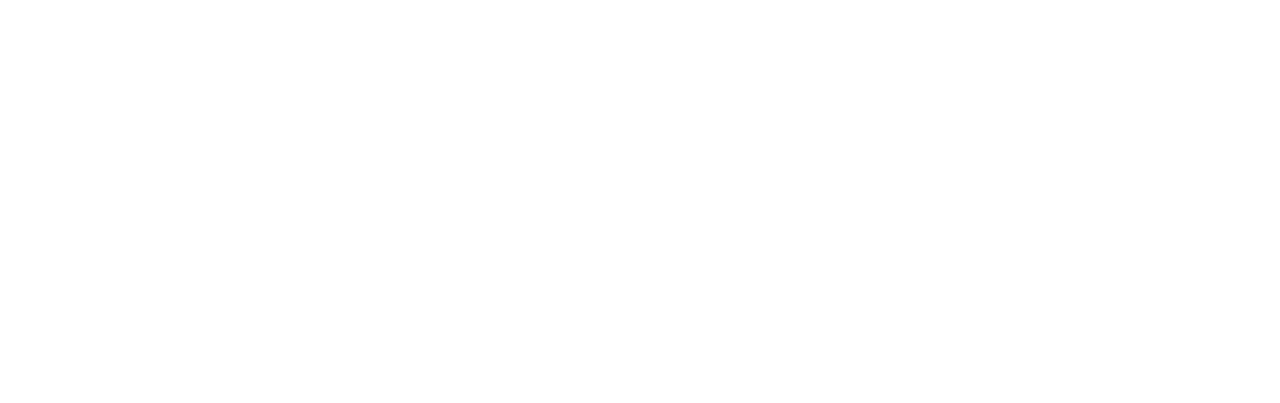
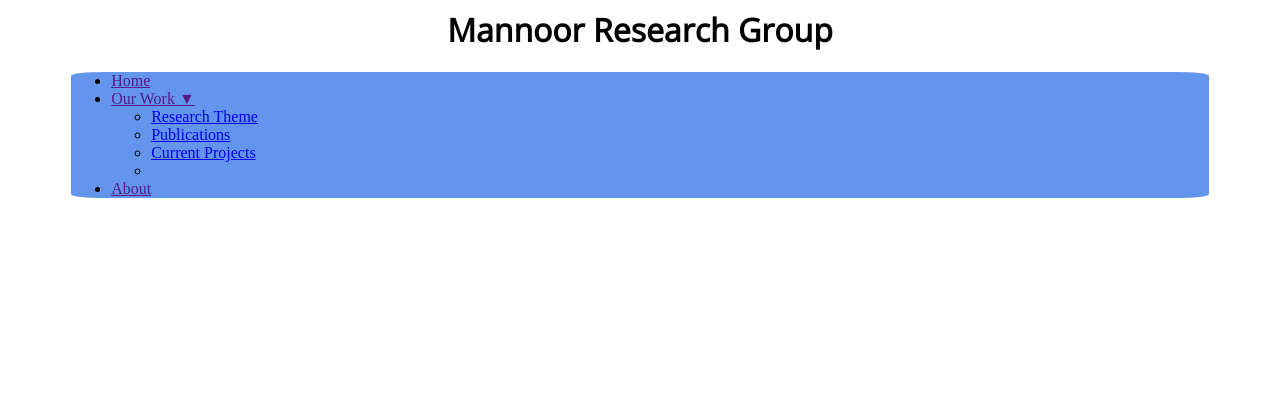
Before and after one commit to amepas/MannoorGroupWebsite, a plain HTML site: page index.html in a window 1280 px wide. Drawn offline with nearby package versions, Linux system fonts and the light colour scheme.

Commit message:
just the start
not much done here, just the basic start

```diff
--- a/index.html
+++ b/index.html
@@ -6,7 +6,32 @@
         <link rel="stylesheet" type="text/css" href="slick/slick.css">
         <link href='http://fonts.googleapis.com/css?family=Open+Sans' rel='stylesheet' type='text/css'>
     </head>
-<!-- The above stuff is going to be in everything. This file will be the main page. There will be a style sheet in here for the stuff between the header and footer. The external css will be for formatting the header and footer, since changing that will update all files. Code for the rotating image will be put in by Amey when we have a basic idea of the format -->
-    <body>
-    </body>
+<!-- The above stuff is going to be in everything. This file will be the main page. There will be a style sheet in here for the stuff between the header and footer. The external css will be for formatting the header and footer, since changing that will update all files. Code for the rotating image will be put in by Amey when we have a basic idea of the format. All links should just direct to google for now. I am not putting everything in one external css because that means we would have to be super careful in the naming of things, and it could get disorganized fast. -->
+<body>
+  <div class= "header">
+    <h1 class= "title">Mannoor Research Group</h1>
+    <div class= "navbarmenu">
+        <nav clas= "navbar">
+        <ul class="nav">
+             <li class="nav1">
+                <a href="">Home</a>
+            </li>
+            <li class="nav2">
+                <a href="">Our Work <span class="arrow">&#9660;</span></a>
+                 <ul class="sub-menu">
+                    <li><a href="#">Research Theme</a></li>
+                    <li><a href="#">Publications</a></li>
+                    <li><a href="#">Current Projects</a></li>
+                    <li><a href="#"></a></li>
+        </ul>
+            </li>
+            <li class="nav3">
+                <a href="">About</a>
+            </li>
+        </ul>
+        </nav>
+
+    </div>
+  </div>
+</body>
 </html>
--- a/styles.css
+++ b/styles.css
@@ -4,3 +4,16 @@ body, html {
     width: 100%;
     margin: 0;
 }
+div.header {width: 90%;
+margin-left: 5%;
+margin-right: 5%;
+height: 50%;}
+
+.title {font-family:'Open Sans',
+    sans-serif;
+color:black;
+text-align: center;}
+
+div.navbarmenu{width: 100%;
+border-radius: 3%;
+background-color: cornflowerblue;}
```
